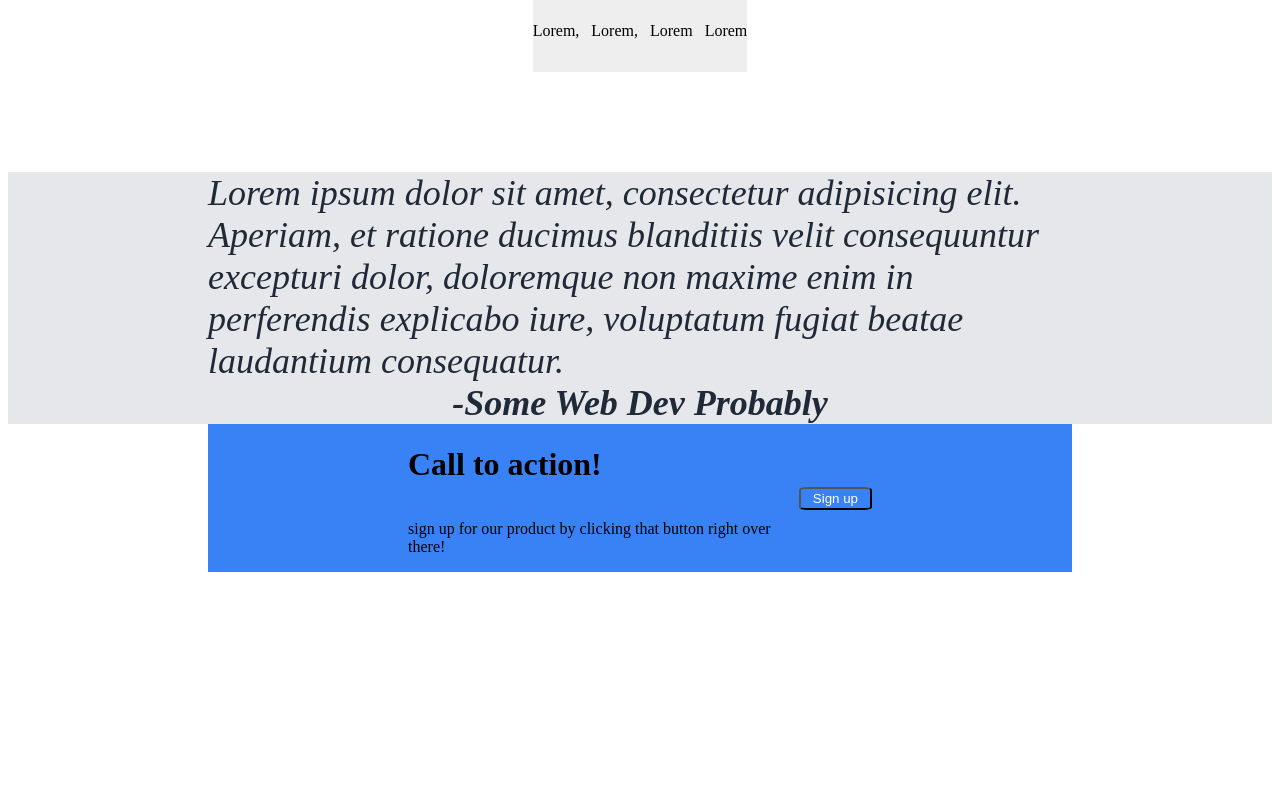
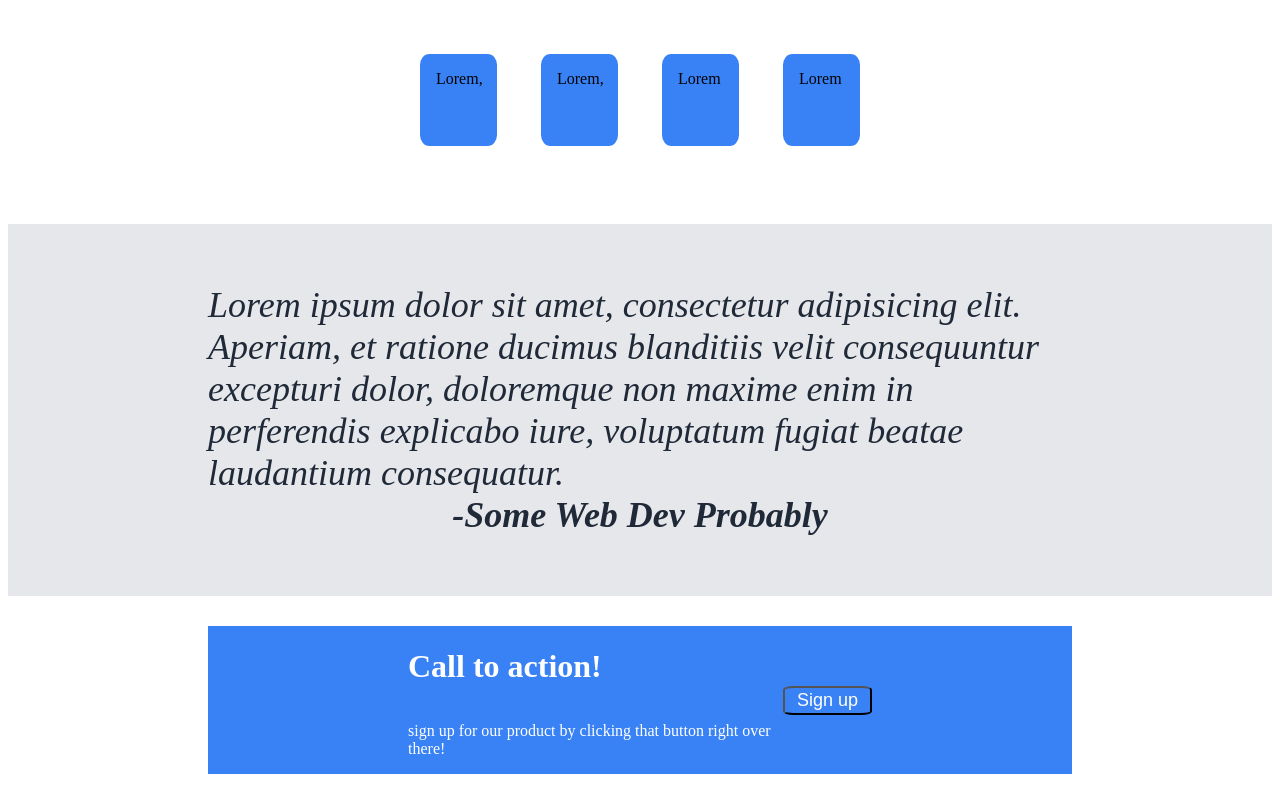
Before and after one commit to mcgillJay/firstLandingPage, a plain HTML site: page index.html in a window 1280 px wide. Shown: the part 535-1325 px from the top of the page. Before the commit the page ends 1107 px from the top, so only its background shows below. Drawn offline with Linux system fonts and the light colour scheme.

Commit message:
tweaked css

```diff
--- a/style.css
+++ b/style.css
@@ -22,8 +22,10 @@ a {
     flex: 1 0 auto;
     background-color: #3882f6;
     border-radius: 12%;
+
     padding: 2px 12px;
     color: white;
+    font-size: 18px;
 }
 
 .header {
@@ -48,7 +50,7 @@ a {
     display: flex;
     justify-content: space-between;
     padding: 100px 0px;
-    padding: 0px 200px;
+    padding: 40px 200px;
 
 }
 
@@ -75,7 +77,7 @@ a {
     display: flex;
     flex-direction: column;
     align-items: center;
-    padding: 100px 200px;
+    padding: 30px 200px;
 }
 
 .card-field {
@@ -84,21 +86,25 @@ a {
     flex: 1 0 1;
   padding: 32px 0px;
   gap: 12px;
-  background-color: #eee;
+  border-color: purple;
   align-items: space-between;
   justify-content: space-between;
 }
 
 .card {
-    border-color: #3882f6;
+    background-color: #3882f6;
     border-radius: 12%;
+    padding: 16px;
+    margin: 16px;
+    width: 45px;
+    height:60px;
 
 }
 
 .quote-field {
     display: flex;
     flex-direction: column;
-    padding: 0px 200px;
+    padding: 60px 200px;
     align-items: center;
     justify-content: center;
     background-color: #e5e7eb;
@@ -118,18 +124,21 @@ a {
     align-items: center;
     padding: 0px 200px;
     background-color: #3882f6;
-    margin: 0px 200px;
+    margin: 30px 200px;
     border-radius: 0%;
+
 }
 
 .footer-left {
     display: flex;
-    flex-direction: column;
+    flex-flow: column wrap;
     justify-content: left;
+    color: white;
 
 }
 
 .footer-right {
     display: flex;
     justify-content: right;
+
 }
```
